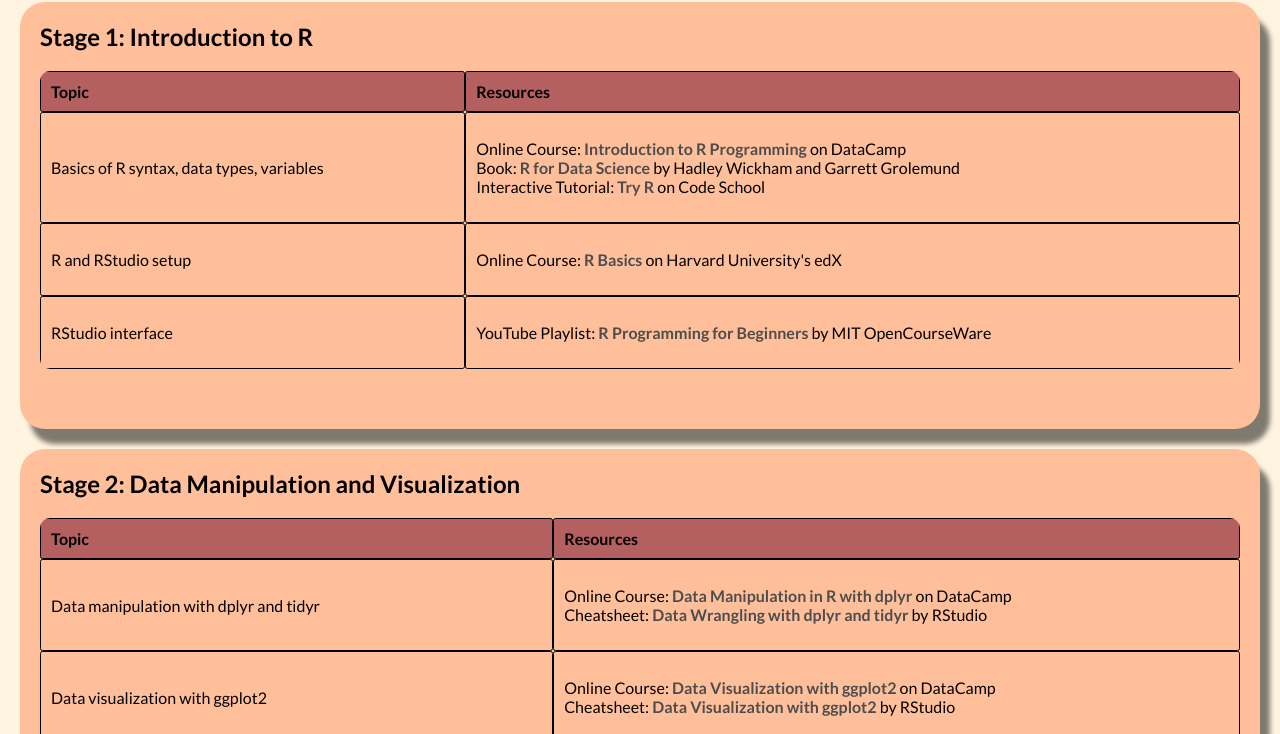
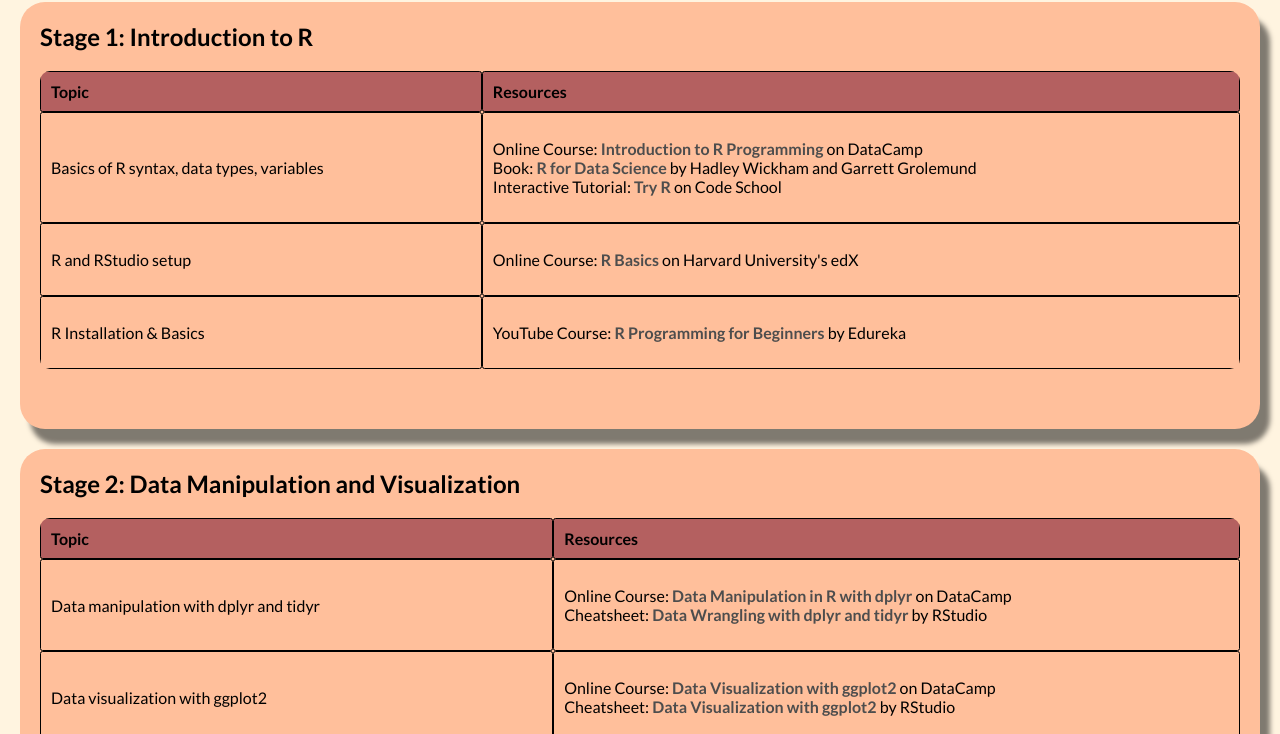
Before and after one commit to DaanishhShaikh/RProgrammingRdMap, a plain HTML site: page index.html in a window 1280 px wide. Shown: the part 66-800 px from the top of the page. Drawn offline with Linux system fonts and the light colour scheme.

Commit message:
Update index.html

```diff
--- a/index.html
+++ b/index.html
@@ -208,11 +208,11 @@
         </td>
       </tr>
       <tr>
-        <td>RStudio interface</td>
+        <td>R Installation & Basics</td>
         <td>
           <ul>
-            <li>YouTube Playlist: <a href="https://www.youtube.com/playlist?list=PLUl4u3cNGP60hI9ATjSFgLZpbNJ7myAg6">R
-                Programming for Beginners</a> by MIT OpenCourseWare</li>
+            <li>YouTube Course: <a href="https://www.youtube.com/watch?v=fDRa82lxzaU">R
+                Programming for Beginners</a> by Edureka </li>
           </ul>
         </td>
       </tr>
```
